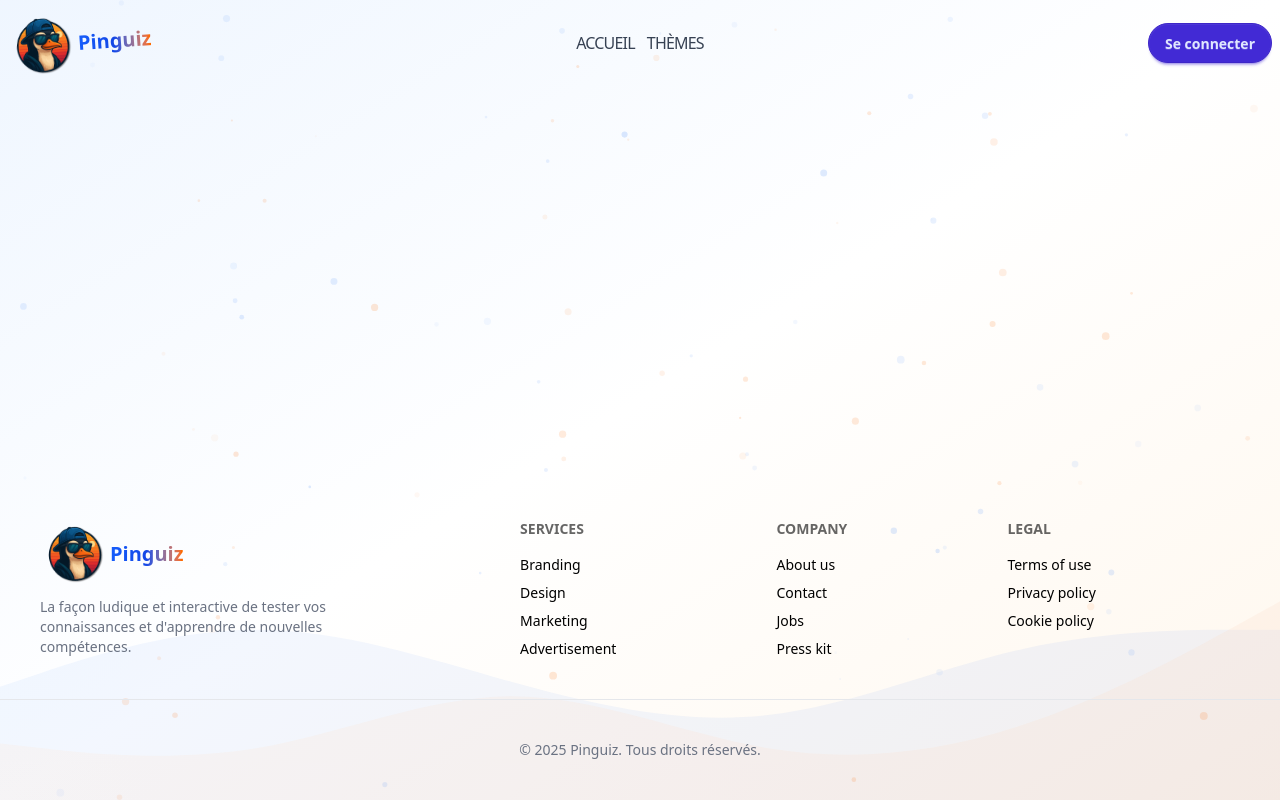
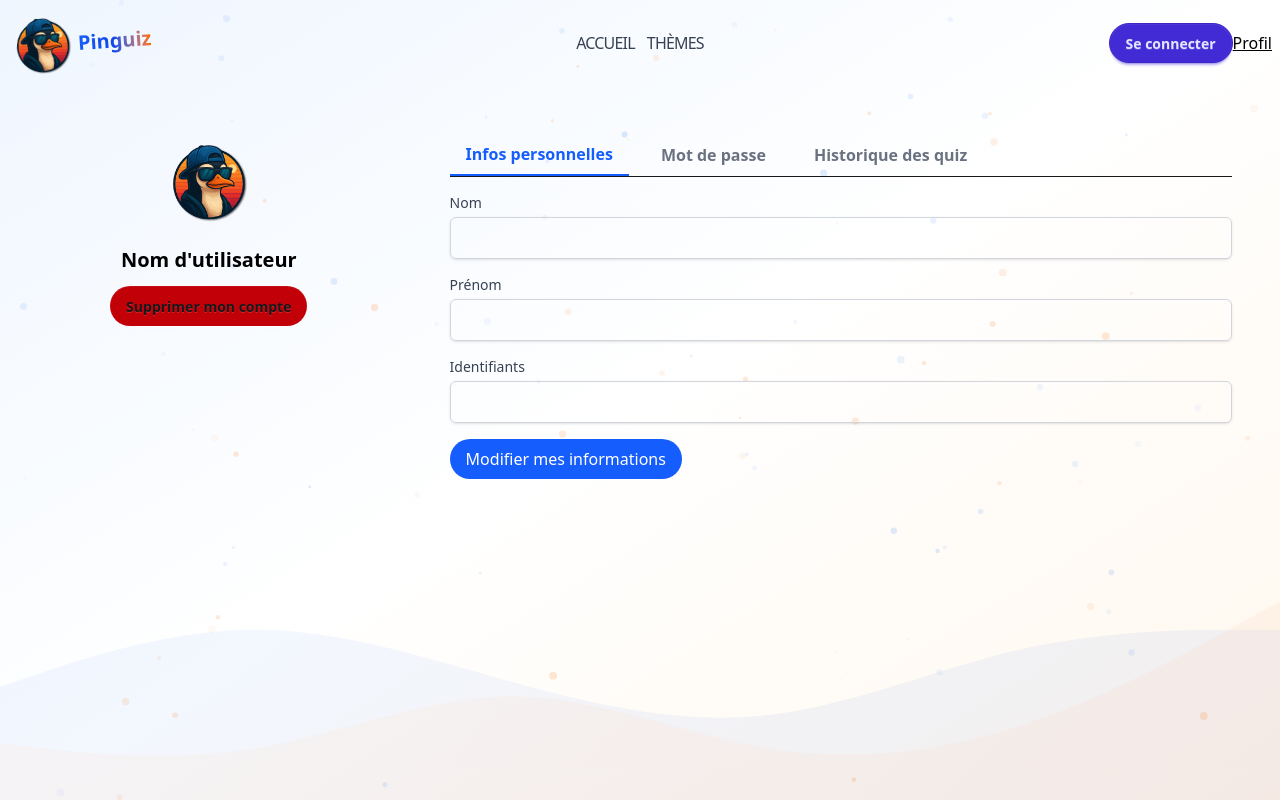
Before and after one commit to Lucas-ui/pinguizz, a Vue app in the folder client/: page /profile in a window 1280 px wide. Shown: the top 801 px of the page. Built offline with nearby package versions, Linux system fonts and the light colour scheme.

Commit message:
Feat: profile page

```diff
--- a/client/src/components/CardTheme.vue
+++ b/client/src/components/CardTheme.vue
@@ -14,7 +14,9 @@
         title and actions parts
       </p>
       <div class="card-actions">
-        <button class="btn btn-warning rounded-full">
+        <button
+          class="btn bg-[#f35e21] hover:bg-[#e55215] border-0 rounded-full"
+        >
           Découvrir les modules
         </button>
       </div>
--- a/client/src/components/SearchTheme.vue
+++ b/client/src/components/SearchTheme.vue
@@ -1,4 +1,5 @@
 <template>
+  <div class="p-3">
     <div
       class="mx-auto mb-8 flex max-w-md items-center rounded-full border border-gray-300 px-4 py-2"
     >
@@ -24,6 +25,7 @@
         class="flex h-10 w-full text-black rounded-md px-3 py-2 text-base placeholder:text-muted-foreground shadow-none focus-visible:outline-none focus-visible:ring-0 focus-visible:ring-offset-0 disabled:cursor-not-allowed disabled:opacity-50 md:text-sm"
       />
     </div>
+  </div>
 </template>
 
 <script setup></script>
--- a/client/src/layout/Navbar.vue
+++ b/client/src/layout/Navbar.vue
@@ -73,6 +73,9 @@
       <RouterLink to="/login" class="btn btn-primary rounded-full"
         >Se connecter</RouterLink
       >
+      <RouterLink to="/profile">
+        <p class="text-black underline">Profil</p>
+      </RouterLink>
     </div>
   </div>
 </template>
--- a/client/src/router/routes.js
+++ b/client/src/router/routes.js
@@ -24,6 +24,11 @@ const router = createRouter({
       name: "themes page",
       component: () => import("../views/Themes.vue"),
     },
+    {
+      path: "/profile",
+      name: "profile page",
+      component: () => import("../views/Profile.vue"),
+    },
   ],
 });
 
--- a/client/src/views/Home.vue
+++ b/client/src/views/Home.vue
@@ -195,7 +195,7 @@
         <div class="flex gap-4 justify-center">
           <RouterLink to="/registration">
             <button
-              class="btn bg-[#f35e21] border-0 rounded-full text-white w-fit"
+              class="btn bg-[#f35e21] hover:bg-[#e55215] border-0 rounded-full text-white w-fit"
             >
               S'inscrire maintenant
             </button>
--- a/client/src/views/Profile.vue
+++ b/client/src/views/Profile.vue
@@ -0,0 +1,130 @@
+<template>
+  <section class="relative max-w-7xl mx-auto">
+    <div class="flex min-h-screen p-6">
+      <aside class="w-[30%] p-6 rounded-lg flex flex-col items-center">
+        <img
+          class="w-24 h-24 mb-4 rounded-full object-cover"
+          src="../assets/images/pinguizz_logo.png"
+          alt="Logo"
+        />
+        <h2 class="text-xl font-bold text-center text-black mb-3">
+          Nom d'utilisateur
+        </h2>
+        <button class="btn bg-red-700 border-0 hover:bg-red-800 rounded-full">
+          Supprimer mon compte
+        </button>
+      </aside>
+      <div class="flex-1 ml-8 p-6 rounded-lg">
+        <div class="border-b mb-4">
+          <nav class="flex space-x-4 text-black">
+            <button
+              class="cursor-pointer"
+              :class="[
+                'py-2 px-4 font-semibold',
+                currentTab === 'infos'
+                  ? 'border-b-2 border-blue-600 text-blue-600'
+                  : 'text-gray-500',
+              ]"
+              @click="currentTab = 'infos'"
+            >
+              Infos personnelles
+            </button>
+            <button
+              class="cursor-pointer"
+              :class="[
+                'py-2 px-4 font-semibold',
+                currentTab === 'password'
+                  ? 'border-b-2 border-blue-600 text-blue-600'
+                  : 'text-gray-500',
+              ]"
+              @click="currentTab = 'password'"
+            >
+              Mot de passe
+            </button>
+            <button
+              class="cursor-pointer"
+              :class="[
+                'py-2 px-4 font-semibold',
+                currentTab === 'history'
+                  ? 'border-b-2 border-blue-600 text-blue-600'
+                  : 'text-gray-500',
+              ]"
+              @click="currentTab = 'history'"
+            >
+              Historique des quiz
+            </button>
+          </nav>
+        </div>
+
+        <div v-if="currentTab === 'infos'" class="space-y-4">
+          <div>
+            <label class="block text-sm font-medium text-gray-700">Nom</label>
+            <input
+              type="text"
+              class="mt-1 block w-full rounded-md border border-gray-300 shadow-sm p-2 text-black"
+            />
+          </div>
+          <div>
+            <label class="block text-sm font-medium text-gray-700"
+              >Prénom</label
+            >
+            <input
+              type="text"
+              class="mt-1 block w-full rounded-md border border-gray-300 shadow-sm p-2 text-black"
+            />
+          </div>
+          <div>
+            <label class="block text-sm font-medium text-gray-700"
+              >Identifiants</label
+            >
+            <input
+              type="text"
+              class="mt-1 block w-full rounded-md border border-gray-300 shadow-sm p-2 text-black"
+            />
+          </div>
+          <button
+            class="bg-blue-600 text-white cursor-pointer rounded-full px-4 py-2 rounded hover:bg-blue-700"
+          >
+            Modifier mes informations
+          </button>
+        </div>
+
+        <div v-else-if="currentTab === 'password'" class="space-y-4">
+          <div>
+            <label class="block text-sm font-medium text-gray-700"
+              >Nouveau mot de passe</label
+            >
+            <input
+              type="password"
+              class="mt-1 block w-full rounded-md border border-gray-300 shadow-sm p-2 text-black"
+            />
+          </div>
+          <div>
+            <label class="block text-sm font-medium text-gray-700"
+              >Confirmer le mot de passe</label
+            >
+            <input
+              type="password"
+              class="mt-1 block w-full rounded-md border border-gray-300 shadow-sm p-2 text-black"
+            />
+          </div>
+          <button
+            class="bg-blue-600 text-white rounded-full cursor-pointer px-4 py-2 rounded hover:bg-blue-700"
+          >
+            Modifier le mot de passe
+          </button>
+        </div>
+
+        <div v-else-if="currentTab === 'history'" class="text-gray-500">
+          Historique des quiz à venir...
+        </div>
+      </div>
+    </div>
+  </section>
+</template>
+
+<script setup>
+import { ref } from "vue";
+
+const currentTab = ref("infos");
+</script>
--- a/client/src/views/Registration.vue
+++ b/client/src/views/Registration.vue
@@ -1,6 +1,6 @@
 <template>
   <div
-    class="relative flex flex-col justify-center overflow-hidden min-h-screen mt-[-100px]"
+    class="relative flex flex-col justify-center overflow-hidden min-h-screen mt-[-60px]"
   >
     <div class="w-full p-6 m-auto rounded-md lg:max-w-lg">
       <Logo class="mx-auto" width="130px" height="auto" />
```
Lines whose indentation alone changed are shown as unchanged.
